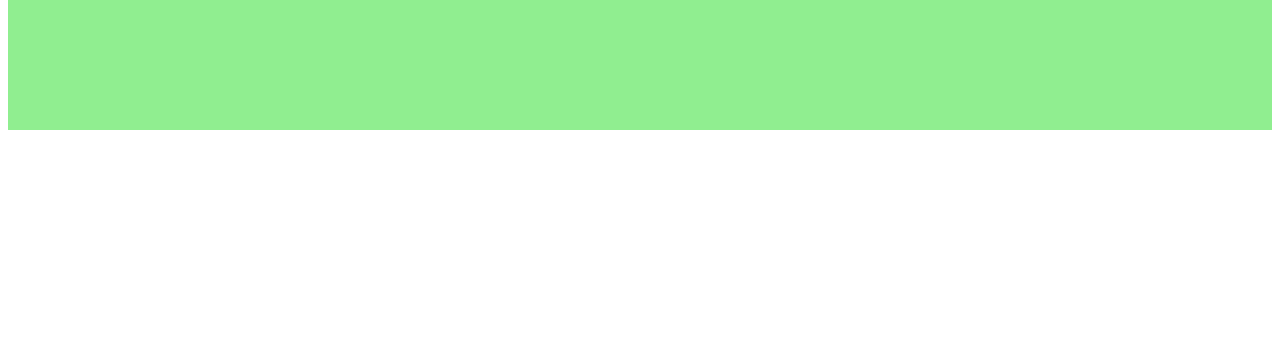
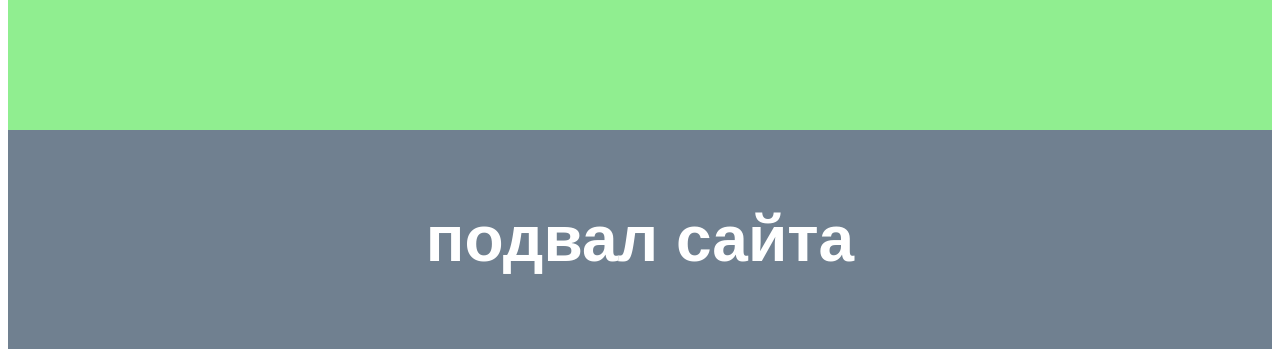
Before and after one commit to gura-kolya/example-2, a plain HTML site: page index.html in a window 1280 px wide. Shown: the part 527-884 px from the top of the page. Before the commit the page ends 800 px from the top, so only its background shows below. Drawn offline with Linux system fonts and the light colour scheme.

Commit message:
footer ready

```diff
--- a/index.html
+++ b/index.html
@@ -15,5 +15,8 @@
 <body><main class="main">
     <h1>основной контент</h1>
 </main>
+<footer class="footer">
+    <h1>подвал сайта</h1>
+</footer>
 </body>
 </html>
--- a/main.css
+++ b/main.css
@@ -15,3 +15,12 @@
   text-align: center;
 
 }
+.footer  {
+  background-color: SlateGray;
+  padding: 30px 100px;
+  font-size: 32px;
+  color: #fff;
+  font-family: sans-serif;
+  text-align: center;
+
+}
```
